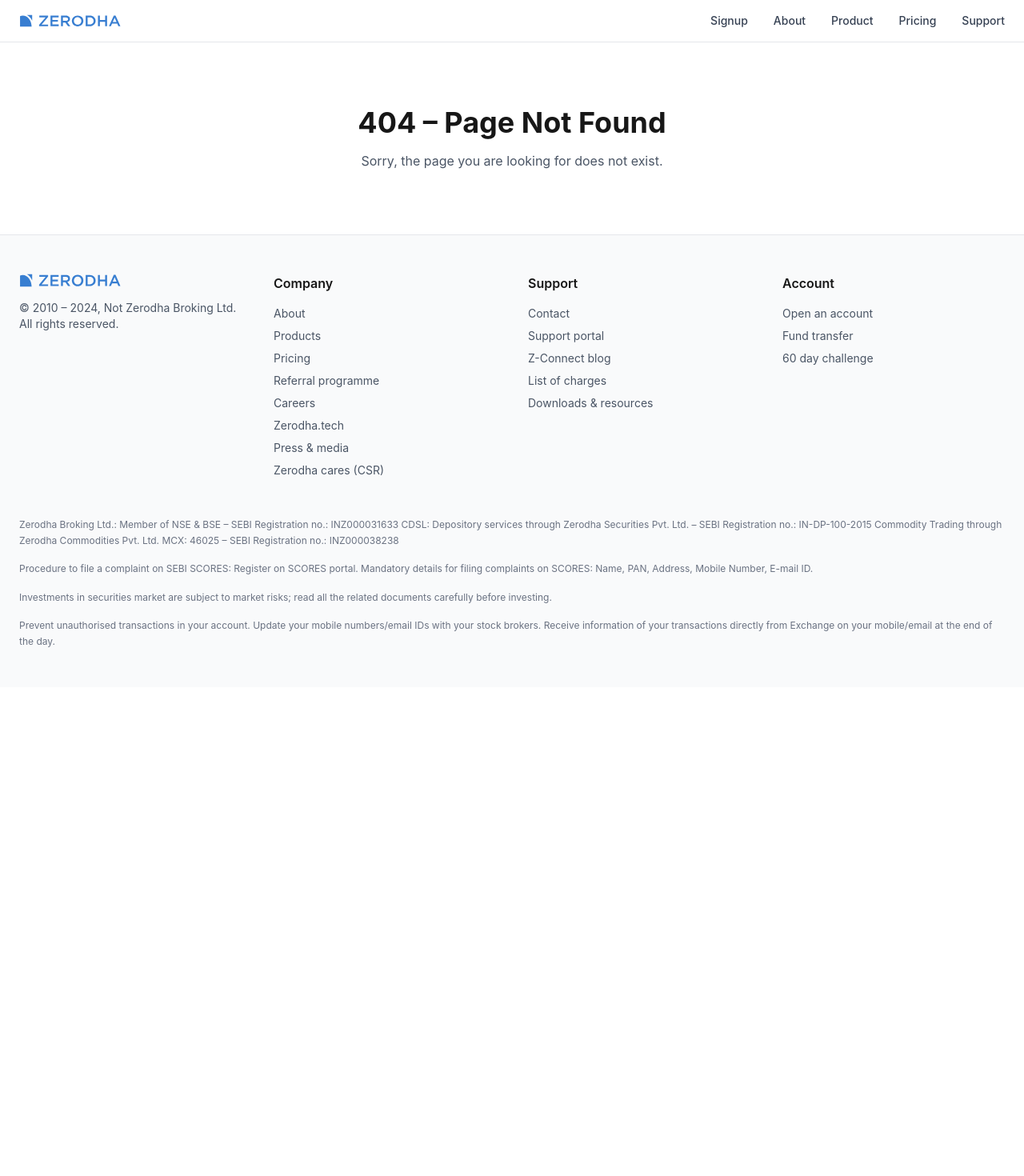
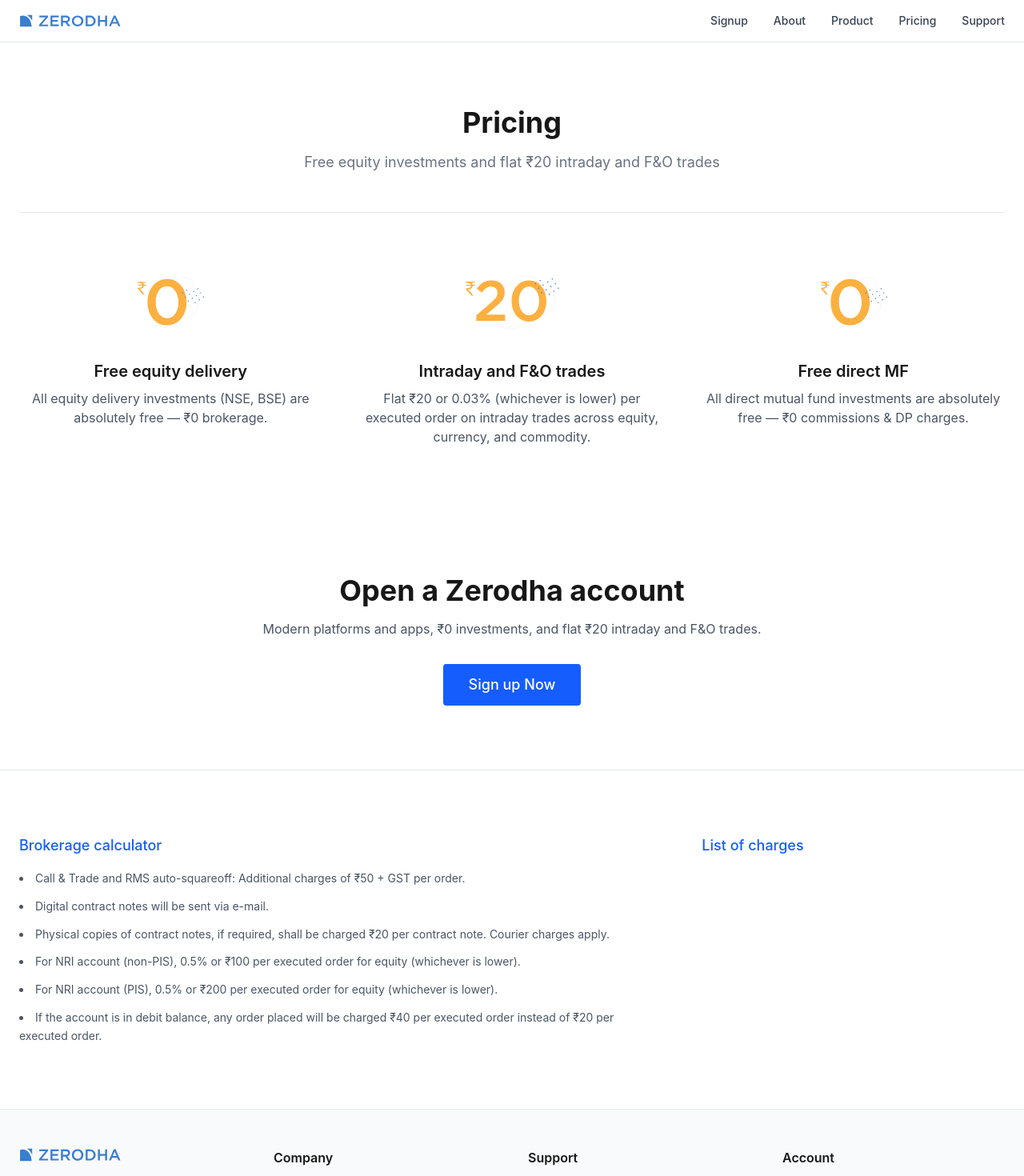
Before and after one commit to tanuagarwal-dev/StockTrading, a Next.js app in the folder frontend/: page /pricing in a window 1280 px wide. Before the commit this address had no page. Shown: the top 1470 px of the page at 80% size. Before the commit the page ends 859 px from the top, so only its background shows below. Built offline with nearby package versions, Linux system fonts and the light colour scheme.

Commit message:
feat: add Pricing page with Hero and Brokerage components

```diff
--- /dev/null
+++ b/frontend/app/pricing/page.tsx
@@ -0,0 +1,16 @@
+import OpenAccount from '@/components/common/OpenAccount';
+import Brokerage from '@/components/pricing/Brokerage';
+import Hero from '@/components/pricing/Hero';
+import React from 'react'
+
+const page = () => {
+  return (
+    <>
+      <Hero />
+      <OpenAccount />
+      <Brokerage />
+    </>
+  );
+}
+
+export default page
--- /dev/null
+++ b/frontend/components/pricing/Brokerage.tsx
@@ -0,0 +1,55 @@
+import React from "react";
+
+const Brokerage = () => {
+  return (
+    <section className="max-w-7xl mx-auto px-6 py-20 border-t border-gray-200">
+      <div className="grid grid-cols-1 md:grid-cols-3 gap-12 text-center md:text-left">
+        {/* Brokerage calculator */}
+        <div className="md:col-span-2">
+          <a
+            href="#"
+            className="inline-block mb-4 text-lg font-medium text-blue-600 hover:underline"
+          >
+            Brokerage calculator
+          </a>
+
+          <ul className="space-y-3 text-sm text-gray-600 leading-relaxed list-disc list-inside">
+            <li>
+              Call & Trade and RMS auto-squareoff: Additional charges of ₹50 +
+              GST per order.
+            </li>
+            <li>Digital contract notes will be sent via e-mail.</li>
+            <li>
+              Physical copies of contract notes, if required, shall be charged
+              ₹20 per contract note. Courier charges apply.
+            </li>
+            <li>
+              For NRI account (non-PIS), 0.5% or ₹100 per executed order for
+              equity (whichever is lower).
+            </li>
+            <li>
+              For NRI account (PIS), 0.5% or ₹200 per executed order for equity
+              (whichever is lower).
+            </li>
+            <li>
+              If the account is in debit balance, any order placed will be
+              charged ₹40 per executed order instead of ₹20 per executed order.
+            </li>
+          </ul>
+        </div>
+
+        {/* Charges link */}
+        <div className="flex items-start justify-center md:justify-start">
+          <a
+            href="#"
+            className="text-lg font-medium text-blue-600 hover:underline"
+          >
+            List of charges
+          </a>
+        </div>
+      </div>
+    </section>
+  );
+};
+
+export default Brokerage;
--- /dev/null
+++ b/frontend/components/pricing/Hero.tsx
@@ -0,0 +1,61 @@
+import React from "react";
+
+const Hero = () => {
+  return (
+    <section className="max-w-7xl mx-auto px-6 py-20">
+      {/* Top heading */}
+      <div className="text-center border-b border-gray-200 pb-12 mb-16">
+        <h1 className="text-4xl font-bold mb-4">Pricing</h1>
+        <h3 className="text-gray-500 text-lg">
+          Free equity investments and flat ₹20 intraday and F&amp;O trades
+        </h3>
+      </div>
+
+      {/* Pricing cards */}
+      <div className="grid grid-cols-1 sm:grid-cols-2 md:grid-cols-3 gap-12 text-center">
+        <div>
+          <img
+            src="/media/images/pricingEquity.svg"
+            alt="Free equity delivery"
+            className="mx-auto mb-6 h-24"
+          />
+          <h2 className="text-xl font-semibold mb-2">Free equity delivery</h2>
+          <p className="text-gray-600">
+            All equity delivery investments (NSE, BSE) are absolutely free — ₹0
+            brokerage.
+          </p>
+        </div>
+
+        <div>
+          <img
+            src="/media/images/intradayTrades.svg"
+            alt="Intraday and F&O trades"
+            className="mx-auto mb-6 h-24"
+          />
+          <h2 className="text-xl font-semibold mb-2">
+            Intraday and F&amp;O trades
+          </h2>
+          <p className="text-gray-600">
+            Flat ₹20 or 0.03% (whichever is lower) per executed order on
+            intraday trades across equity, currency, and commodity.
+          </p>
+        </div>
+
+        <div>
+          <img
+            src="/media/images/pricingEquity.svg"
+            alt="Free direct MF"
+            className="mx-auto mb-6 h-24"
+          />
+          <h2 className="text-xl font-semibold mb-2">Free direct MF</h2>
+          <p className="text-gray-600">
+            All direct mutual fund investments are absolutely free — ₹0
+            commissions &amp; DP charges.
+          </p>
+        </div>
+      </div>
+    </section>
+  );
+};
+
+export default Hero;
```
